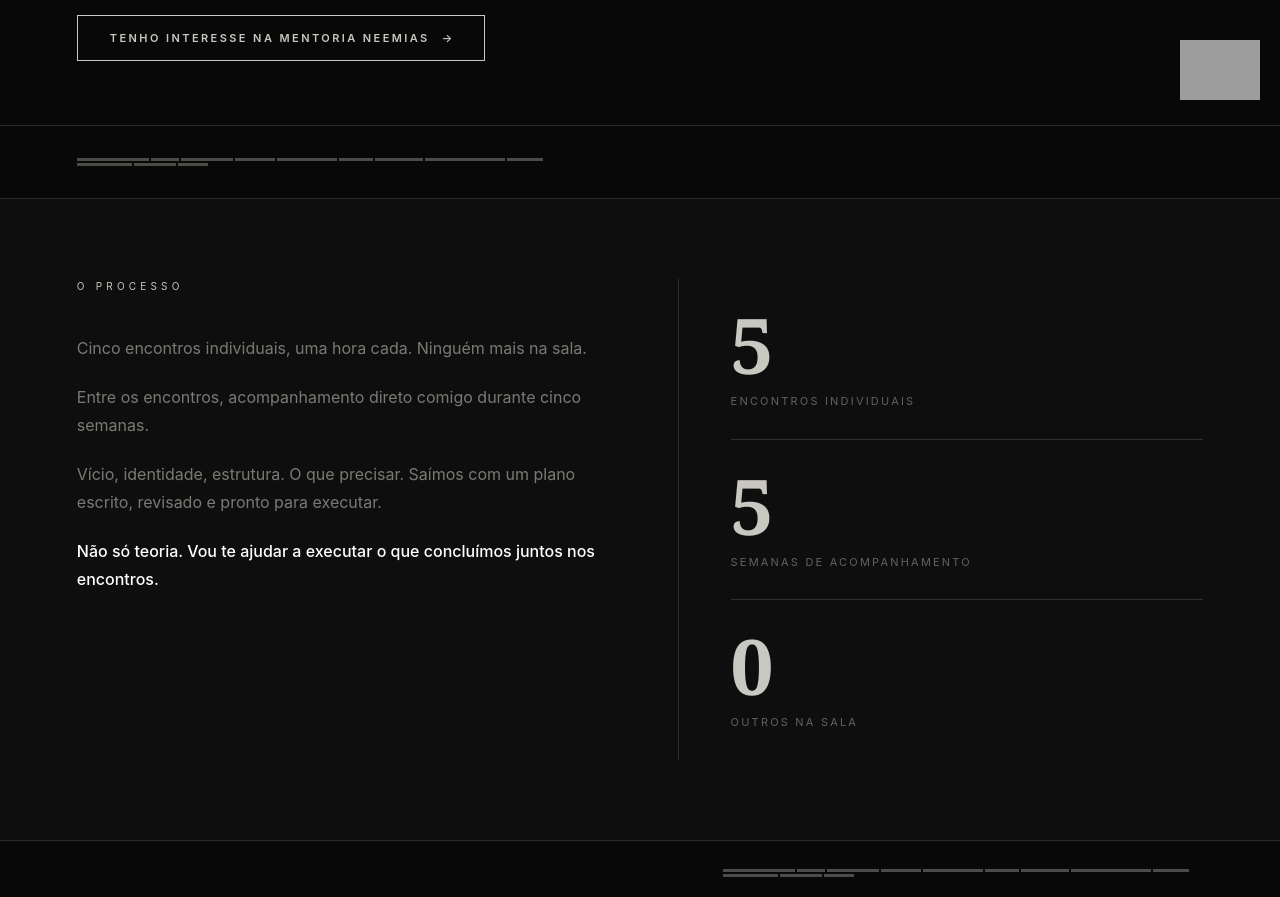
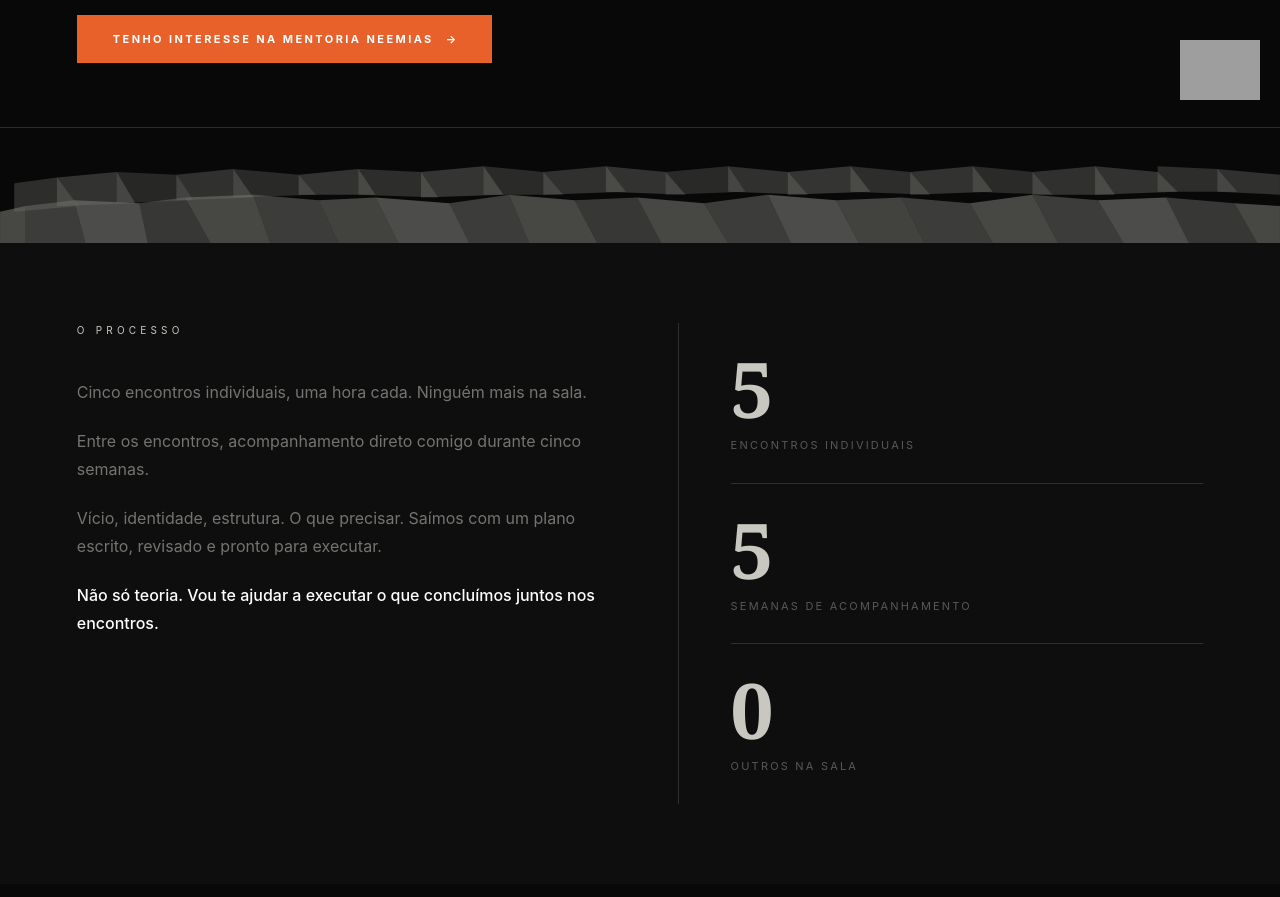
Before and after one commit to ocedro/ocedro2, a Next.js app: page /mentoria-neemias in a window 1280 px wide. Shown: the part 680-1577 px from the top of the page. Built offline with nearby package versions, Linux system fonts and the light colour scheme; grey boxes are pictures that could not be loaded.

Commit message:
neemias: muro em SVG com silhuetas de pedra, botões laranja, navbar prata

```diff
--- a/app/globals.css
+++ b/app/globals.css
@@ -77,12 +77,11 @@ p {
 }
 
 
-/* Mentoria Neemias — botão CTA dourado */
-.neemias-cta {
-  border: 1px solid #C8C8C0;
-  color: #C8C8C0;
-  background: transparent;
+/* Mentoria Neemias — botão CTA laranja */
+.neemias-cta-orange {
+  background: #E8612A;
+  color: #FFFFFF;
 }
-.neemias-cta:hover {
-  background: rgba(184, 150, 46, 0.12);
+.neemias-cta-orange:hover {
+  opacity: 0.88;
 }
--- a/app/mentoria-neemias/page.tsx
+++ b/app/mentoria-neemias/page.tsx
@@ -9,21 +9,100 @@ const s = {
   white:       '#FFFFFF',
   bg:          '#080808',
   bgAlt:       '#0e0e0e',
+  orange:      '#E8612A',
+  orangeText:  '#FFFFFF',
 } as const;
 
-function WallDivider() {
-  // Blocos irregulares que remetem a alvenaria/muro
-  const blocks = [
-    { w: 72, h: 3 }, { w: 28, h: 3 }, { w: 52, h: 3 }, { w: 40, h: 3 },
-    { w: 60, h: 3 }, { w: 34, h: 3 }, { w: 48, h: 3 }, { w: 80, h: 3 },
-    { w: 36, h: 3 }, { w: 55, h: 3 }, { w: 42, h: 3 }, { w: 30, h: 3 },
-  ];
+// Silhueta SVG de muro de pedras irregulares
+function StoneWall({ flip = false }: { flip?: boolean }) {
   return (
-    <div style={{ display: 'flex', flexWrap: 'wrap', gap: '2px', maxWidth: '480px', opacity: 0.35 }}>
-      {blocks.map((b, i) => (
-        <div key={i} style={{ width: b.w, height: b.h, background: s.silver }} />
-      ))}
+    <div style={{
+      width: '100%',
+      opacity: 0.55,
+      transform: flip ? 'scaleX(-1)' : 'none',
+      lineHeight: 0,
+    }}>
+      <svg
+        viewBox="0 0 900 64"
+        xmlns="http://www.w3.org/2000/svg"
+        style={{ width: '100%', height: 'auto', display: 'block' }}
+        aria-hidden="true"
+      >
+        {/* Linha de pedras de baixo */}
+        <polygon points="0,64 0,42 18,38 18,64" fill="#C8C8C0" opacity="0.6"/>
+        <polygon points="18,64 18,38 52,34 60,64" fill="#C8C8C0" opacity="0.5"/>
+        <polygon points="60,64 52,34 98,36 104,64" fill="#C8C8C0" opacity="0.65"/>
+        <polygon points="104,64 98,36 130,32 148,64" fill="#C8C8C0" opacity="0.45"/>
+        <polygon points="148,64 130,32 178,30 190,64" fill="#C8C8C0" opacity="0.6"/>
+        <polygon points="190,64 178,30 224,34 238,64" fill="#C8C8C0" opacity="0.5"/>
+        <polygon points="238,64 224,34 264,32 280,64" fill="#C8C8C0" opacity="0.55"/>
+        <polygon points="280,64 264,32 316,36 330,64" fill="#C8C8C0" opacity="0.65"/>
+        <polygon points="330,64 316,36 358,30 372,64" fill="#C8C8C0" opacity="0.5"/>
+        <polygon points="372,64 358,30 404,34 420,64" fill="#C8C8C0" opacity="0.6"/>
+        <polygon points="420,64 404,34 448,32 465,64" fill="#C8C8C0" opacity="0.45"/>
+        <polygon points="465,64 448,32 495,36 512,64" fill="#C8C8C0" opacity="0.6"/>
+        <polygon points="512,64 495,36 540,30 556,64" fill="#C8C8C0" opacity="0.5"/>
+        <polygon points="556,64 540,30 588,34 604,64" fill="#C8C8C0" opacity="0.65"/>
+        <polygon points="604,64 588,34 634,32 650,64" fill="#C8C8C0" opacity="0.55"/>
+        <polygon points="650,64 634,32 682,36 698,64" fill="#C8C8C0" opacity="0.5"/>
+        <polygon points="698,64 682,36 726,30 744,64" fill="#C8C8C0" opacity="0.6"/>
+        <polygon points="744,64 726,30 772,34 790,64" fill="#C8C8C0" opacity="0.5"/>
+        <polygon points="790,64 772,34 820,32 836,64" fill="#C8C8C0" opacity="0.65"/>
+        <polygon points="836,64 820,32 868,36 884,64" fill="#C8C8C0" opacity="0.45"/>
+        <polygon points="884,64 868,36 900,38 900,64" fill="#C8C8C0" opacity="0.6"/>
+
+        {/* Linha de pedras de cima (escalonada) */}
+        <polygon points="10,42 10,22 40,18 55,38" fill="#C8C8C0" opacity="0.35"/>
+        <polygon points="40,38 40,18 82,14 95,36" fill="#C8C8C0" opacity="0.4"/>
+        <polygon points="82,36 82,14 124,16 136,34" fill="#C8C8C0" opacity="0.3"/>
+        <polygon points="124,34 124,16 164,12 178,32" fill="#C8C8C0" opacity="0.38"/>
+        <polygon points="164,32 164,12 210,16 222,30" fill="#C8C8C0" opacity="0.32"/>
+        <polygon points="210,30 210,16 252,12 264,30" fill="#C8C8C0" opacity="0.4"/>
+        <polygon points="252,30 252,12 296,14 308,32" fill="#C8C8C0" opacity="0.35"/>
+        <polygon points="296,32 296,14 340,10 354,30" fill="#C8C8C0" opacity="0.42"/>
+        <polygon points="340,30 340,10 382,14 396,30" fill="#C8C8C0" opacity="0.33"/>
+        <polygon points="382,30 382,14 426,10 440,28" fill="#C8C8C0" opacity="0.38"/>
+        <polygon points="426,28 426,10 468,14 482,30" fill="#C8C8C0" opacity="0.4"/>
+        <polygon points="468,30 468,14 512,10 524,28" fill="#C8C8C0" opacity="0.32"/>
+        <polygon points="512,28 512,10 554,14 568,30" fill="#C8C8C0" opacity="0.38"/>
+        <polygon points="554,30 554,14 598,10 612,28" fill="#C8C8C0" opacity="0.42"/>
+        <polygon points="598,28 598,10 640,14 654,30" fill="#C8C8C0" opacity="0.35"/>
+        <polygon points="640,30 640,14 684,10 698,28" fill="#C8C8C0" opacity="0.4"/>
+        <polygon points="684,28 684,10 726,14 740,30" fill="#C8C8C0" opacity="0.33"/>
+        <polygon points="726,30 726,14 770,10 784,30" fill="#C8C8C0" opacity="0.38"/>
+        <polygon points="770,30 770,10 814,14 828,28" fill="#C8C8C0" opacity="0.4"/>
+        <polygon points="814,28 814,10 856,12 870,28" fill="#C8C8C0" opacity="0.35"/>
+        <polygon points="856,28 856,12 900,16 900,30" fill="#C8C8C0" opacity="0.38"/>
+      </svg>
     </div>
+  );
+}
+
+function CtaButton({ href, children }: { href: string; children: React.ReactNode }) {
+  return (
+    <a
+      href={href}
+      target="_blank"
+      rel="noopener noreferrer"
+      className="neemias-cta-orange"
+      style={{
+        display: 'inline-flex',
+        alignItems: 'center',
+        gap: '12px',
+        padding: '16px 36px',
+        background: s.orange,
+        color: s.orangeText,
+        fontSize: '11px',
+        letterSpacing: '0.22em',
+        textTransform: 'uppercase',
+        textDecoration: 'none',
+        fontFamily: 'var(--font-inter, Inter, sans-serif)',
+        fontWeight: 700,
+        transition: 'opacity 0.2s',
+      }}
+    >
+      {children}
+    </a>
   );
 }
 
@@ -35,7 +114,6 @@ export default function NeemiasPage() {
     textTransform: 'uppercase',
     color: s.silver,
     display: 'block',
-    marginBottom: '0',
   };
 
   return (
@@ -51,14 +129,13 @@ export default function NeemiasPage() {
         position: 'relative',
         overflow: 'hidden',
       }}>
-        {/* Número de fundo decorativo */}
         <div style={{
           position: 'absolute', top: '50%', right: 'clamp(24px, 5vw, 80px)',
           transform: 'translateY(-50%)',
           fontFamily: 'Georgia, serif',
           fontSize: 'clamp(160px, 22vw, 340px)',
           fontWeight: 700,
-          color: 'rgba(200,200,192,0.03)',
+          color: 'rgba(200,200,192,0.025)',
           lineHeight: 1,
           userSelect: 'none',
           pointerEvents: 'none',
@@ -66,7 +143,7 @@ export default function NeemiasPage() {
         }}>N</div>
 
         <div style={{ position: 'relative', zIndex: 1, maxWidth: '780px' }}>
-          <span style={{ ...label, marginBottom: '28px', display: 'block' }}>Mentoria Neemias</span>
+          <span style={{ ...label, marginBottom: '28px' }}>Mentoria Neemias</span>
 
           <h1 style={{
             fontFamily: 'Georgia, "Times New Roman", serif',
@@ -91,34 +168,15 @@ export default function NeemiasPage() {
             Atendimento individual, direto comigo. Cinco encontros para entender quem você é, resolver o que está te prendendo, e sair com um plano concreto para a sua vida.
           </p>
 
-          <a href={WA_LINK} target="_blank" rel="noopener noreferrer" className="neemias-cta"
-            style={{
-              display: 'inline-flex', alignItems: 'center', gap: '12px',
-              padding: '14px 32px',
-              border: `1px solid ${s.silver}`,
-              color: s.silver,
-              fontSize: '11px',
-              letterSpacing: '0.22em',
-              textTransform: 'uppercase',
-              textDecoration: 'none',
-              fontFamily: 'var(--font-inter, Inter, sans-serif)',
-              fontWeight: 600,
-              transition: 'background 0.2s',
-            }}>
+          <CtaButton href={WA_LINK}>
             Tenho interesse na Mentoria Neemias <span style={{ letterSpacing: 0 }}>→</span>
-          </a>
+          </CtaButton>
         </div>
       </section>
 
-      {/* ── DIVISOR MURO ── */}
-      <div style={{
-        padding: '0 clamp(24px, 6vw, 96px)',
-        borderTop: `1px solid ${s.silverLine}`,
-        borderBottom: `1px solid ${s.silverLine}`,
-        paddingTop: '32px',
-        paddingBottom: '32px',
-      }}>
-        <WallDivider />
+      {/* ── MURO 1 ── */}
+      <div style={{ borderTop: `1px solid ${s.silverLine}`, paddingTop: '24px', overflow: 'hidden' }}>
+        <StoneWall />
       </div>
 
       {/* ── DESCRIÇÃO ── */}
@@ -129,9 +187,8 @@ export default function NeemiasPage() {
         padding: 'clamp(64px, 10vh, 120px) clamp(24px, 6vw, 96px)',
         background: s.bgAlt,
       }}>
-        {/* Texto */}
         <div>
-          <span style={{ ...label, marginBottom: '40px', display: 'block' }}>O processo</span>
+          <span style={{ ...label, marginBottom: '40px' }}>O processo</span>
           <div style={{ display: 'flex', flexDirection: 'column', gap: '20px' }}>
             {[
               'Cinco encontros individuais, uma hora cada. Ninguém mais na sala.',
@@ -141,7 +198,7 @@ export default function NeemiasPage() {
             ].map((p, i) => (
               <p key={i} style={{
                 fontSize: 'clamp(0.9rem, 1.4vw, 1rem)',
-                color: i === 3 ? s.white : 'rgba(200,200,192,0.58)',
+                color: i === 3 ? s.white : 'rgba(200,200,192,0.55)',
                 lineHeight: 1.78,
                 margin: 0,
                 fontWeight: i === 3 ? 500 : 400,
@@ -150,8 +207,7 @@ export default function NeemiasPage() {
           </div>
         </div>
 
-        {/* Números */}
-        <div style={{ display: 'flex', flexDirection: 'column', gap: '0', borderLeft: `1px solid ${s.silverLine}`, paddingLeft: 'clamp(32px, 4vw, 64px)' }}>
+        <div style={{ borderLeft: `1px solid ${s.silverLine}`, paddingLeft: 'clamp(32px, 4vw, 64px)' }}>
           {[
             { num: '5', label: 'encontros individuais' },
             { num: '5', label: 'semanas de acompanhamento' },
@@ -169,20 +225,15 @@ export default function NeemiasPage() {
                 lineHeight: 1,
                 letterSpacing: '-0.02em',
               }}>{item.num}</div>
-              <p style={{ fontSize: '11px', color: 'rgba(200,200,192,0.45)', letterSpacing: '0.2em', textTransform: 'uppercase', margin: '8px 0 0' }}>{item.label}</p>
+              <p style={{ fontSize: '11px', color: 'rgba(200,200,192,0.4)', letterSpacing: '0.2em', textTransform: 'uppercase', margin: '8px 0 0' }}>{item.label}</p>
             </div>
           ))}
         </div>
       </section>
 
-      {/* ── DIVISOR MURO 2 ── */}
-      <div style={{
-        padding: '28px clamp(24px, 6vw, 96px)',
-        borderTop: `1px solid ${s.silverLine}`,
-        borderBottom: `1px solid ${s.silverLine}`,
-        display: 'flex', justifyContent: 'flex-end',
-      }}>
-        <WallDivider />
+      {/* ── MURO 2 (espelhado) ── */}
+      <div style={{ borderBottom: `1px solid ${s.silverLine}`, paddingBottom: '24px', overflow: 'hidden' }}>
+        <StoneWall flip />
       </div>
 
       {/* ── PREÇO + CTA ── */}
@@ -192,14 +243,12 @@ export default function NeemiasPage() {
         flexDirection: 'column',
         alignItems: 'center',
         textAlign: 'center',
-        gap: '0',
       }}>
         <span style={{ ...label, marginBottom: '48px' }}>Investimento</span>
 
-        {/* Parcelado */}
         <p style={{ fontSize: '11px', color: 'rgba(200,200,192,0.4)', letterSpacing: '0.25em', textTransform: 'uppercase', margin: '0 0 8px' }}>Parcelado</p>
         <div style={{ display: 'flex', alignItems: 'baseline', gap: '8px', marginBottom: '32px' }}>
-          <span style={{ fontSize: 'clamp(0.9rem, 1.5vw, 1.1rem)', color: 'rgba(200,200,192,0.5)' }}>12x</span>
+          <span style={{ fontSize: 'clamp(0.9rem, 1.5vw, 1.1rem)', color: 'rgba(200,200,192,0.45)' }}>12x</span>
           <span style={{
             fontFamily: 'Georgia, serif',
             fontSize: 'clamp(3rem, 7vw, 5.5rem)',
@@ -210,10 +259,8 @@ export default function NeemiasPage() {
           }}>R$ 295</span>
         </div>
 
-        {/* Divider */}
         <div style={{ width: '48px', height: '1px', background: s.silverLine, margin: '0 0 32px' }} />
 
-        {/* À vista */}
         <p style={{ fontSize: '11px', color: 'rgba(200,200,192,0.4)', letterSpacing: '0.25em', textTransform: 'uppercase', margin: '0 0 8px' }}>À vista</p>
         <div style={{ marginBottom: '16px' }}>
           <span style={{
@@ -230,22 +277,9 @@ export default function NeemiasPage() {
           5 encontros individuais + acompanhamento por WhatsApp durante todo o processo.
         </p>
 
-        <a href={WA_LINK} target="_blank" rel="noopener noreferrer" className="neemias-cta"
-          style={{
-            display: 'inline-flex', alignItems: 'center', gap: '12px',
-            padding: '16px 40px',
-            border: `1px solid ${s.silver}`,
-            color: s.silver,
-            fontSize: '11px',
-            letterSpacing: '0.22em',
-            textTransform: 'uppercase',
-            textDecoration: 'none',
-            fontFamily: 'var(--font-inter, Inter, sans-serif)',
-            fontWeight: 600,
-            transition: 'background 0.2s',
-          }}>
+        <CtaButton href={WA_LINK}>
           Tenho interesse na Mentoria Neemias <span style={{ letterSpacing: 0 }}>→</span>
-        </a>
+        </CtaButton>
       </section>
 
     </div>
--- a/components/navbar.tsx
+++ b/components/navbar.tsx
@@ -64,7 +64,7 @@ export function Navbar() {
   const navBg =
     isLab     ? 'bg-[#006ede]/90 border-[#006ede]/40' :
     isFineias ? 'bg-[#1e0c04]/90 border-[#c48f4b]/20' :
-    isNeemias ? 'bg-black/90 border-white/10' :
+    isNeemias ? 'bg-[#1a1a1a]/95 border-[#C8C8C0]/20' :
     'bg-cedro-white/88 border-cedro-clay/15';
 
   return (
```
